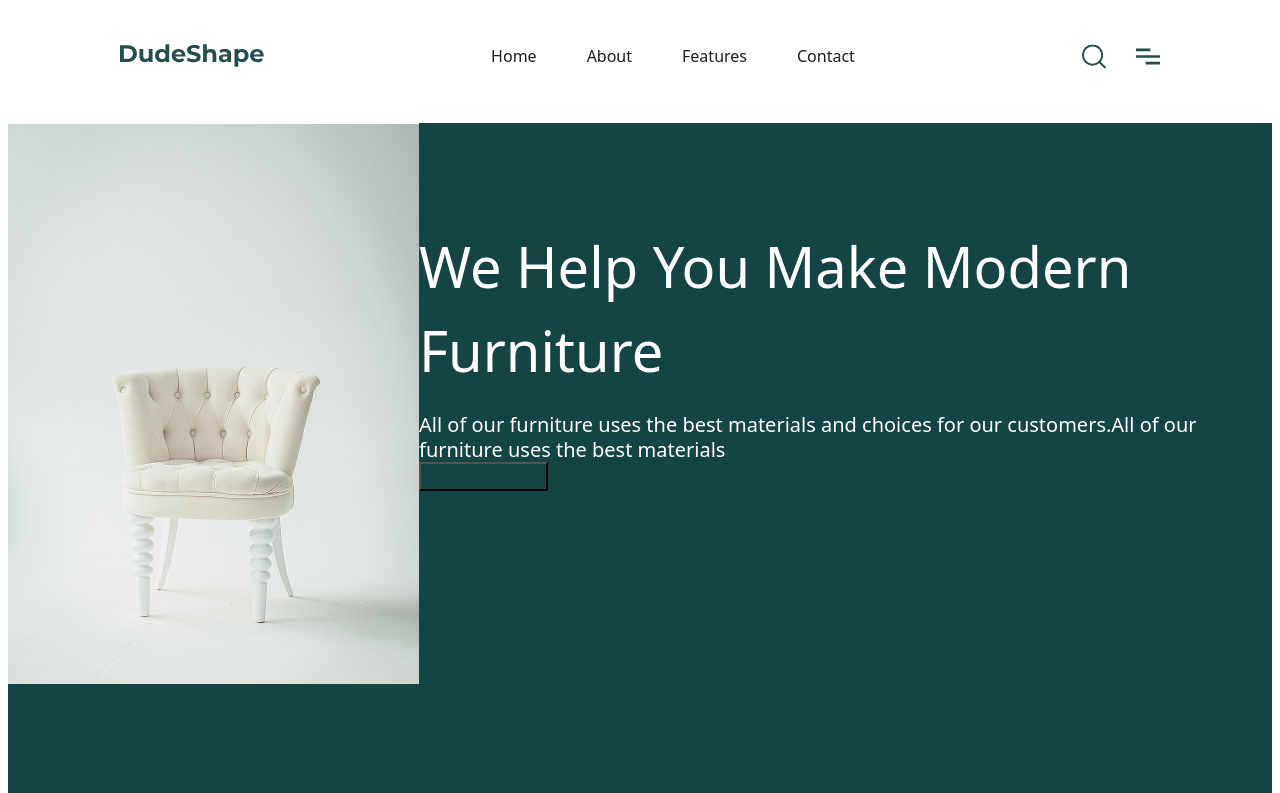
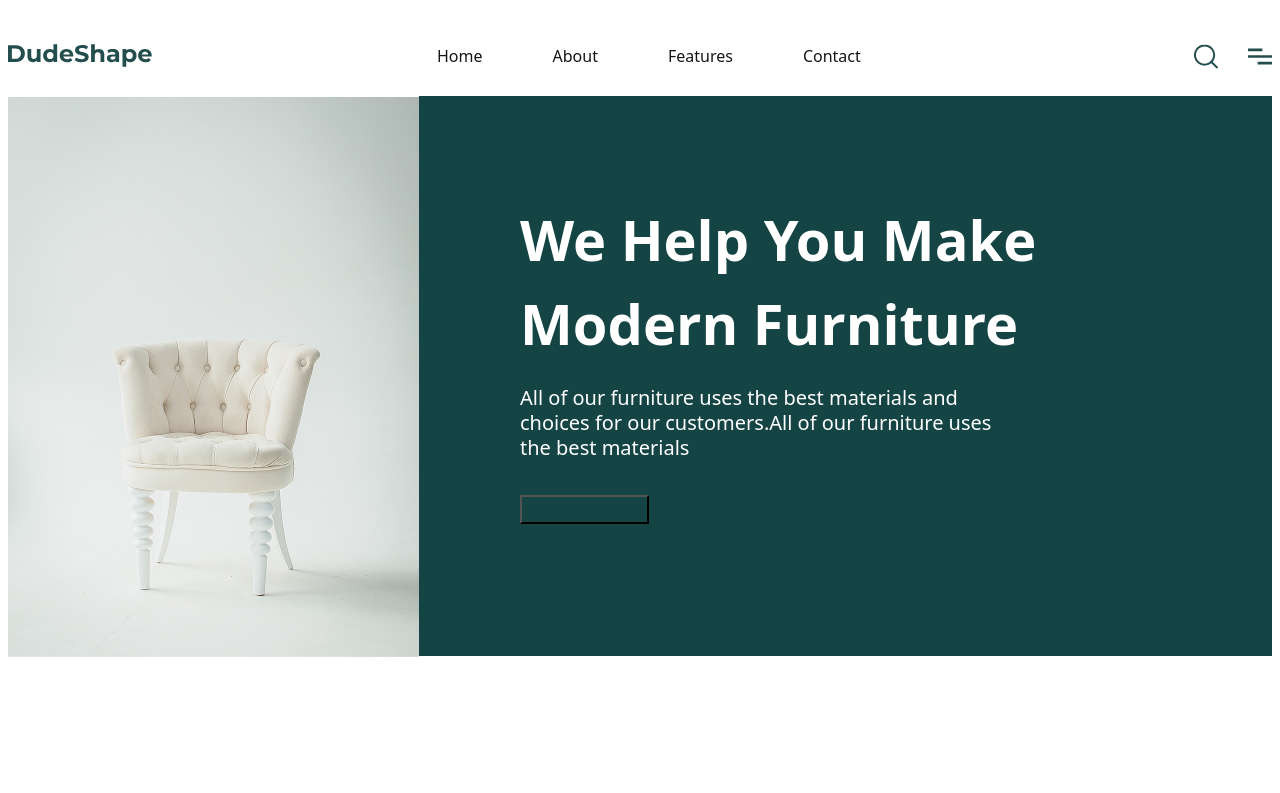
Before and after one commit to Nisibl/FrontProjectFirst, a website built with Vite: page index.html in a window 1280 px wide. Shown: the top 793 px of the page. Built offline with nearby package versions, Linux system fonts and the light colour scheme.

Commit message:
Доделка хедера на 80%

```diff
--- a/index.html
+++ b/index.html
@@ -16,7 +16,7 @@
   <body>
     <div class="page">
       <header class="page_header">
-        <div claas="container">
+        <div class="container">
           <div class="header">
             <div class="header_logo">
               <img src="/images/DudeShape.svg" alt="" />
--- a/src/styles/colors/colors.css
+++ b/src/styles/colors/colors.css
@@ -2,4 +2,5 @@
   --color-white: #fff;
   --color-black: #1d1d1d;
   --color-black-green: #154444;
+  --color-black-no-black: #161616;
 }
--- a/src/styles/components/bunner.css
+++ b/src/styles/components/bunner.css
@@ -5,21 +5,23 @@
 
 .bunner_image {
   width: 411px;
+  height: 560px;
   flex-shrink: 0;
 }
 
 .bunner_content {
-  padding-top: 101px;
-  padding-right: 18px;
-  padding-bottom: 323px;
-}
+  width: 789px;
+  height: 560px;
+  padding: 101px;
 
   .bunner_head {
     font-size: 56px;
+    font-weight: 700;
     color: var(--color-white);
   }
 
   .bunner_midle {
+    width: 488px;
     font-size: 20px;
     line-height: 125%;
     color: var(--color-white);
@@ -30,4 +32,6 @@
     font-size: 20px;
     line-height: 125%;
     color: var(--color-black-green);
+    margin-top: 35px;
   }
+}
--- a/src/styles/components/header.css
+++ b/src/styles/components/header.css
@@ -2,7 +2,7 @@
   display: flex;
   justify-content: space-between;
   gap: 20px;
-  padding: 44px 120px 26.85px;
+  margin-top: 44px;
 }
 
 .header_lupa {
@@ -13,7 +13,18 @@
   gap: 30px;
 }
 
-.nav_list {
-  display: flex;
-  gap: 50px;
+.header_nav {
+  width: 472px;
+  height: 21px;
+
+  .nav_list {
+    display: flex;
+    gap: 50px;
+    font-size: 16px;
+
+    .nav_item {
+      margin-right: 20px;
+      color: var(--color-black-no-black);
+    }
+  }
 }
```
Lines whose indentation alone changed are shown as unchanged.
